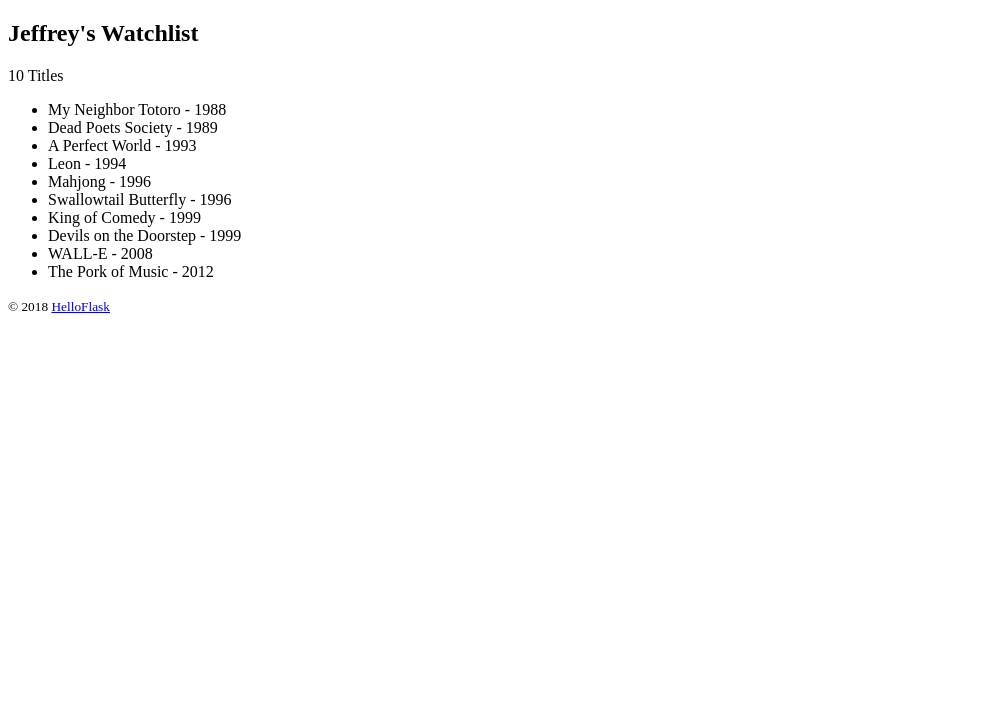
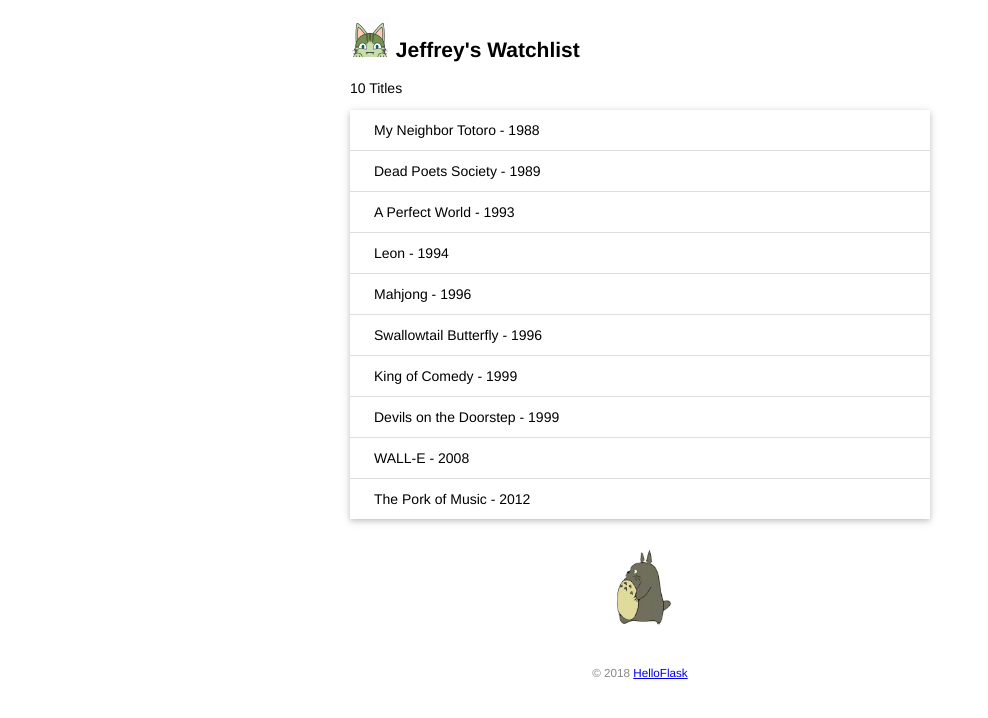
Before and after one commit to ZDJeffrey/WatchList, a Flask app: page / in a window 1280 px wide. Shown: the top 718 px of the page, without its empty margins (0-988 px from the left). Run offline with Flask 3, Linux system fonts and the light colour scheme.

Commit message:
add static files

```diff
--- /dev/null
+++ b/static/style.css
@@ -0,0 +1,48 @@
+/* 页面整体 */
+body {
+    margin: auto;
+    max-width: 580px;
+    font-size: 14px;
+    font-family: Helvetica, Arial, sans-serif;
+}
+
+/* 页脚 */
+footer {
+    color: #888;
+    margin-top: 15px;
+    text-align: center;
+    padding: 10px;
+}
+
+/* 头像 */
+.avatar {
+    width: 40px;
+}
+
+/* 电影列表 */
+.movie-list {
+    list-style-type: none;
+    padding: 0;
+    margin-bottom: 10px;
+    box-shadow: 0 2px 5px 0 rgba(0, 0, 0, 0.16), 0 2px 10px 0 rgba(0, 0, 0, 0.12);
+}
+
+.movie-list li {
+    padding: 12px 24px;
+    border-bottom: 1px solid #ddd;
+}
+
+.movie-list li:last-child {
+    border-bottom:none;
+}
+
+.movie-list li:hover {
+    background-color: #f8f9fa;
+}
+
+/* 龙猫图片 */
+.totoro {
+    display: block;
+    margin: 0 auto;
+    height: 100px;
+}
--- a/templates/index.html
+++ b/templates/index.html
@@ -1,19 +1,29 @@
 <!DOCTYPE html>
 <html lang="en">
+
 <head>
     <meta charset="utf-8">
     <title>{{ name }}'s Watchlist</title>
+    <link rel="stylesheet" href="{{ url_for('static', filename='style.css') }}" type="text/css">
 </head>
+
 <body>
-    <h2>{{ name }}'s Watchlist</h2>
+    <h2>
+        <img alt="Avatar" class="avatar" src="{{ url_for('static', filename='img/avatar.png')}}">
+        {{ name }}'s Watchlist
+    </h2>
     <p>{{ movies|length }} Titles</p>
-    <ul>
+    <ul class="movie-list">
         {% for movie in movies %}
         <li>{{ movie.title }} - {{ movie.year }}</li>
         {% endfor %}
     </ul>
+    <h2>
+        <img alt="Walking Totoro" class="totoro" src="{{ url_for('static', filename='img/totoro.gif')}}">
+    </h2>
     <footer>
         <small>&copy; 2018 <a href="http://helloflask.com/book/3">HelloFlask</a></small>
     </footer>
 </body>
+
 </html>
```
Also changed, not shown: static/img/avatar.png (added), static/img/totoro.gif (added).
